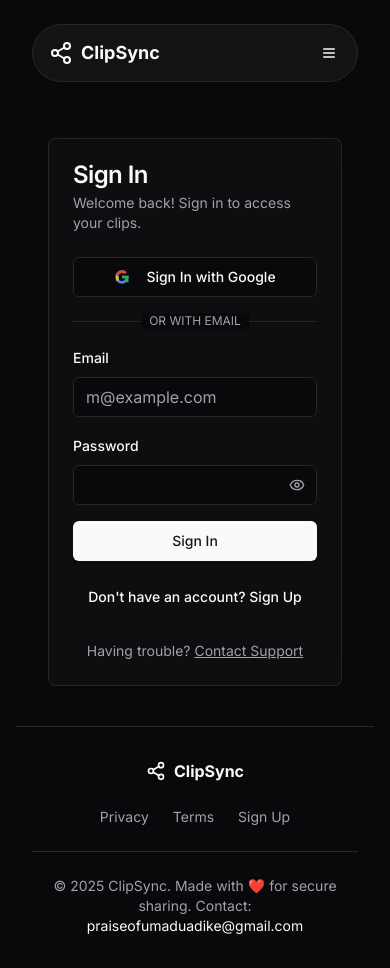
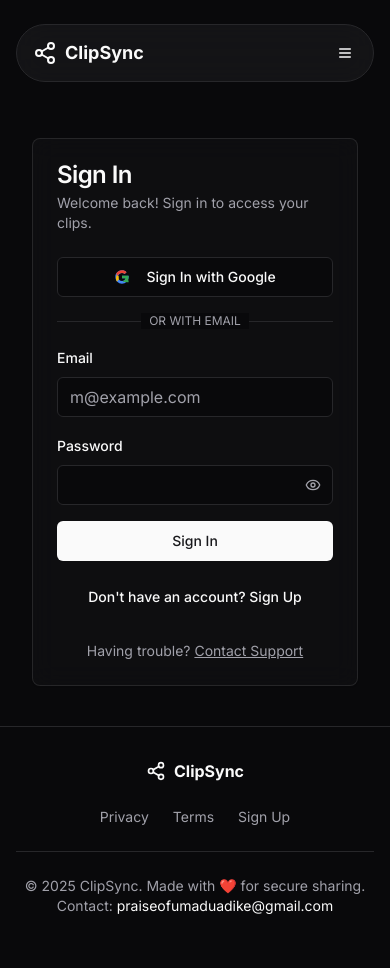
Before and after one commit to kene-praise/getclipsync, a React (Vite) app: page /auth in a window 390 px wide. Built offline with nearby package versions, Linux system fonts and the light colour scheme.

Commit message:
Visual edit in Lovable
Edited UI in Lovable

```diff
--- a/src/pages/AuthPage.tsx
+++ b/src/pages/AuthPage.tsx
@@ -1,21 +1,14 @@
-
 import AuthForm from '@/components/AuthForm';
 import UnifiedHeader from '@/components/UnifiedHeader';
 import Footer from '@/components/Footer';
-
 const AuthPage = () => {
-  return (
-    <div className="relative flex flex-col min-h-screen bg-background text-foreground px-4 md:px-10 lg:px-16">
-      <div
-        className="absolute inset-0 -z-10 h-full w-full bg-background bg-[linear-gradient(to_right,#8080800a_1px,transparent_1px),linear-gradient(to_bottom,#8080800a_1px,transparent_1px)] bg-[size:14px_24px] [mask-image:radial-gradient(ellipse_60%_50%_at_50%_100%,#000_70%,transparent_100%)]"
-      ></div>
+  return <div className="relative flex flex-col min-h-screen bg-background text-foreground md:px-10 lg:px-16 px-0">
+      <div className="absolute inset-0 -z-10 h-full w-full bg-background bg-[linear-gradient(to_right,#8080800a_1px,transparent_1px),linear-gradient(to_bottom,#8080800a_1px,transparent_1px)] bg-[size:14px_24px] [mask-image:radial-gradient(ellipse_60%_50%_at_50%_100%,#000_70%,transparent_100%)]"></div>
       <UnifiedHeader />
       <main className="flex-grow container mx-auto flex flex-col items-center pt-20 pb-10">
         <AuthForm />
       </main>
       <Footer />
-    </div>
-  );
+    </div>;
 };
-
 export default AuthPage;
```
